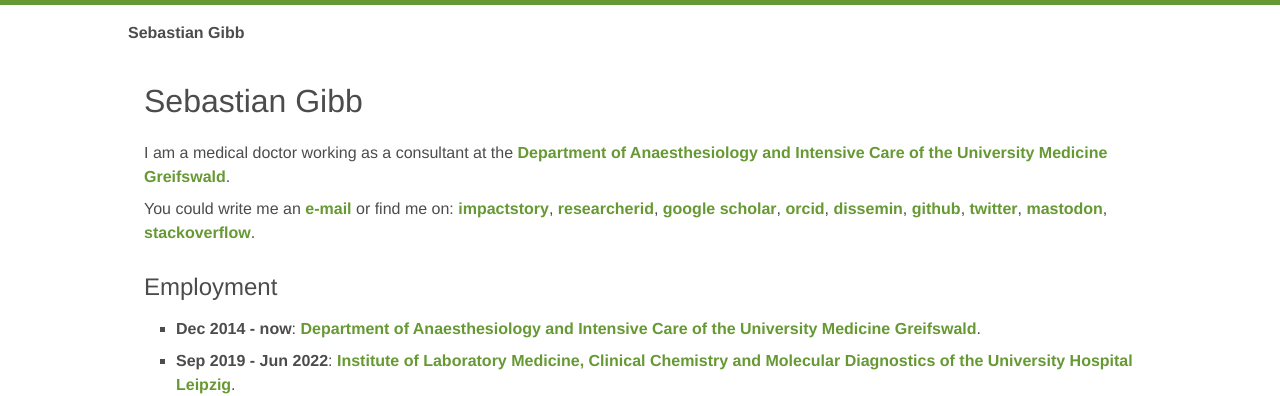
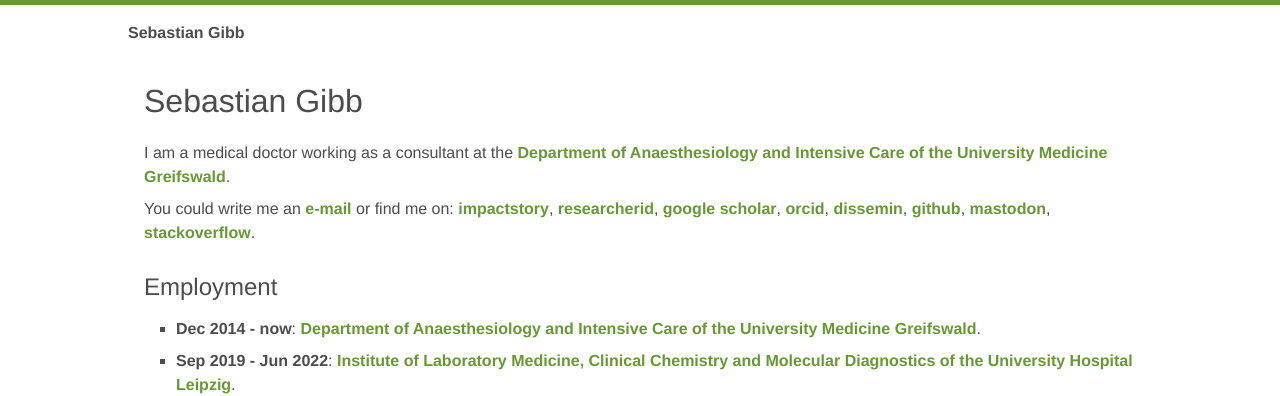
Before and after one commit to sgibb/sgibb.github.io, a Jekyll site: the page built from index.md, in a window 1280 px wide and 900 px high. Shown: the top 396 px of the window. Built offline with Jekyll 4.4.1, drawn with Linux system fonts in a browser that asks for light colours.

Commit message:
refactor: remove twitter

```diff
--- a/_data/social.yml
+++ b/_data/social.yml
@@ -16,9 +16,6 @@
 - title: github
   url: https://github.com/sgibb
 
-- title: twitter
-  url: https://twitter.com/sebastiangibb
-
 - title: mastodon
   url: https://floss.social/@sgibb
   rel: me
```
